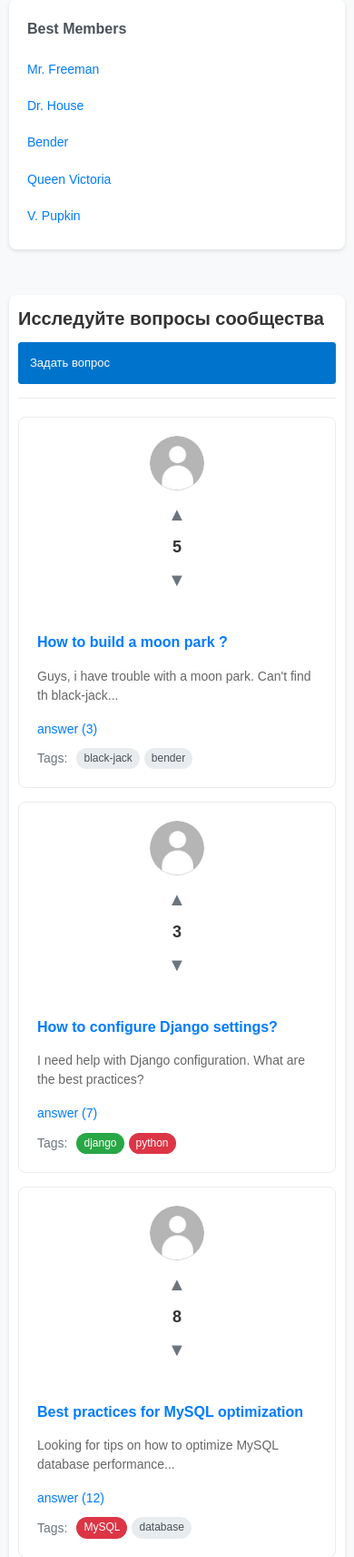
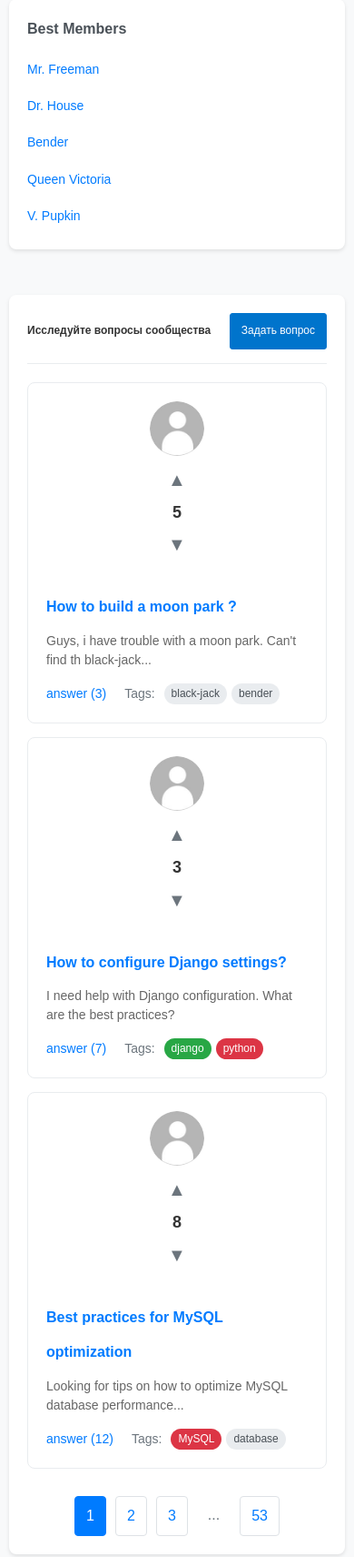
Before and after one commit to khosta77/web-technologies, a Django app: page / in a window 390 px wide. Shown: the part 244-1955 px from the top of the page at 91% size. Run offline with Django 4.2, Linux system fonts and the light colour scheme.

Commit message:
исправление масштабирование кнопки задать вопрос

```diff
--- a/project/static/css/pages.css
+++ b/project/static/css/pages.css
@@ -19,17 +19,25 @@
     color: #333;
     font-size: 24px;
     margin: 0;
+    flex: 1; /* Заголовок занимает доступное пространство */
+    min-width: 0; /* Позволяем заголовку сжиматься */
 }
 
 .ask-question-btn {
     background-color: #0074cc;
     color: white;
-    padding: 10px 16px;
+    padding: 10px 12px;
     border-radius: 3px;
     text-decoration: none;
-    font-size: 13px;
+    font-size: 12px;
     font-weight: 500;
     transition: all 0.2s;
+    display: flex;
+    align-items: center;
+    justify-content: center;
+    height: 40px; /* Фиксированная высота для выравнивания */
+    box-sizing: border-box;
+    flex-shrink: 0; /* Кнопка не сжимается */
 }
 
 .ask-question-btn:hover {
@@ -415,19 +423,35 @@
     background-color: #5a6268;
 }
 
-/* Медиа-запросы для адаптивности страниц */
-@media (max-width: 768px) {
-    .questions-section,
-    .question-page,
-    .ask-page,
-    .settings-page {
-        padding: 15px;
+/* Промежуточный размер для планшетов */
+@media (max-width: 992px) {
+    .questions-header h1 {
+        font-size: 20px; /* Уменьшаем размер шрифта */
+        line-height: 1.2;
     }
+}
 
-    .questions-header {
-        flex-direction: column;
-        align-items: flex-start;
-        gap: 10px;
+/* Дополнительный медиа-запрос для средних экранов */
+@media (max-width: 850px) and (min-width: 769px) {
+    .questions-header h1 {
+        font-size: 18px; /* Еще больше уменьшаем для средних экранов */
+        line-height: 1.1;
+    }
+}
+
+/* Промежуточный медиа-запрос для сохранения горизонтального layout */
+@media (max-width: 768px) and (min-width: 601px) {
+    .questions-header h1 {
+        font-size: 16px; /* Еще больше уменьшаем для средних экранов */
+        line-height: 1.1;
+    }
+}
+
+/* Промежуточный медиа-запрос для сохранения горизонтального layout */
+@media (max-width: 600px) and (min-width: 481px) {
+    .questions-header h1 {
+        font-size: 14px; /* Еще больше уменьшаем для средних экранов */
+        line-height: 1.1;
     }
 
     .hot-link {
@@ -456,17 +480,11 @@
     }
 }
 
+/* Промежуточный медиа-запрос для сохранения горизонтального layout */
 @media (max-width: 480px) {
-    .questions-section,
-    .question-page,
-    .ask-page,
-    .settings-page {
-        padding: 10px;
-        margin: 0;
-    }
-
     .questions-header h1 {
-        font-size: 20px;
+        font-size: 12px; /* Еще больше уменьшаем для средних экранов */
+        line-height: 1.1;
     }
 
     .question-title a {
@@ -485,11 +503,6 @@
         font-size: 16px;
     }
 
-    .btn {
-        width: 100%;
-        padding: 12px;
-    }
-
     .avatar-upload {
         flex-direction: column;
         align-items: flex-start;
@@ -500,3 +513,10 @@
         justify-content: space-between;
     }
 }
+
+@media (max-width: 370px) {
+    .questions-header h1 {
+        font-size: 10px;
+        line-height: 1.1;
+    }
+}
```
